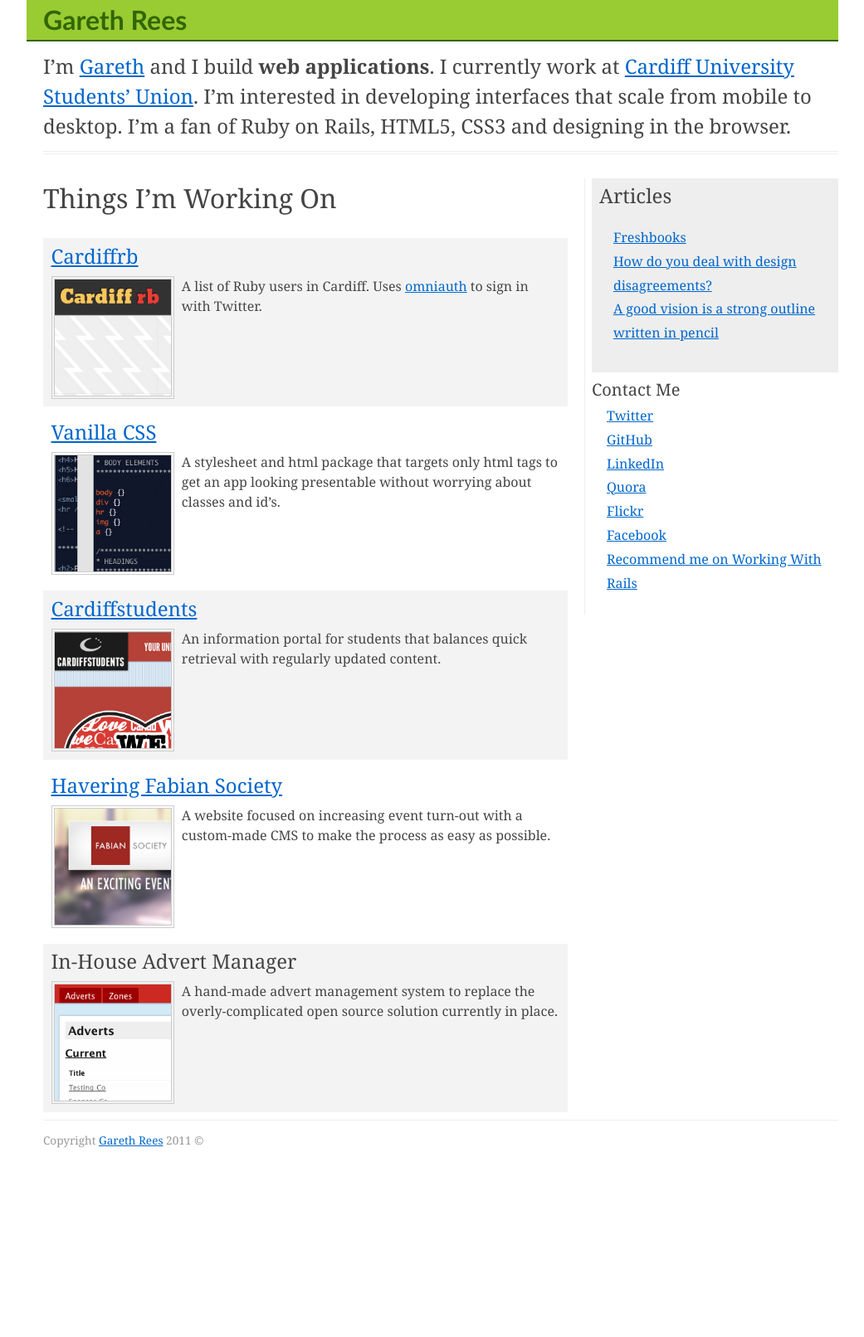
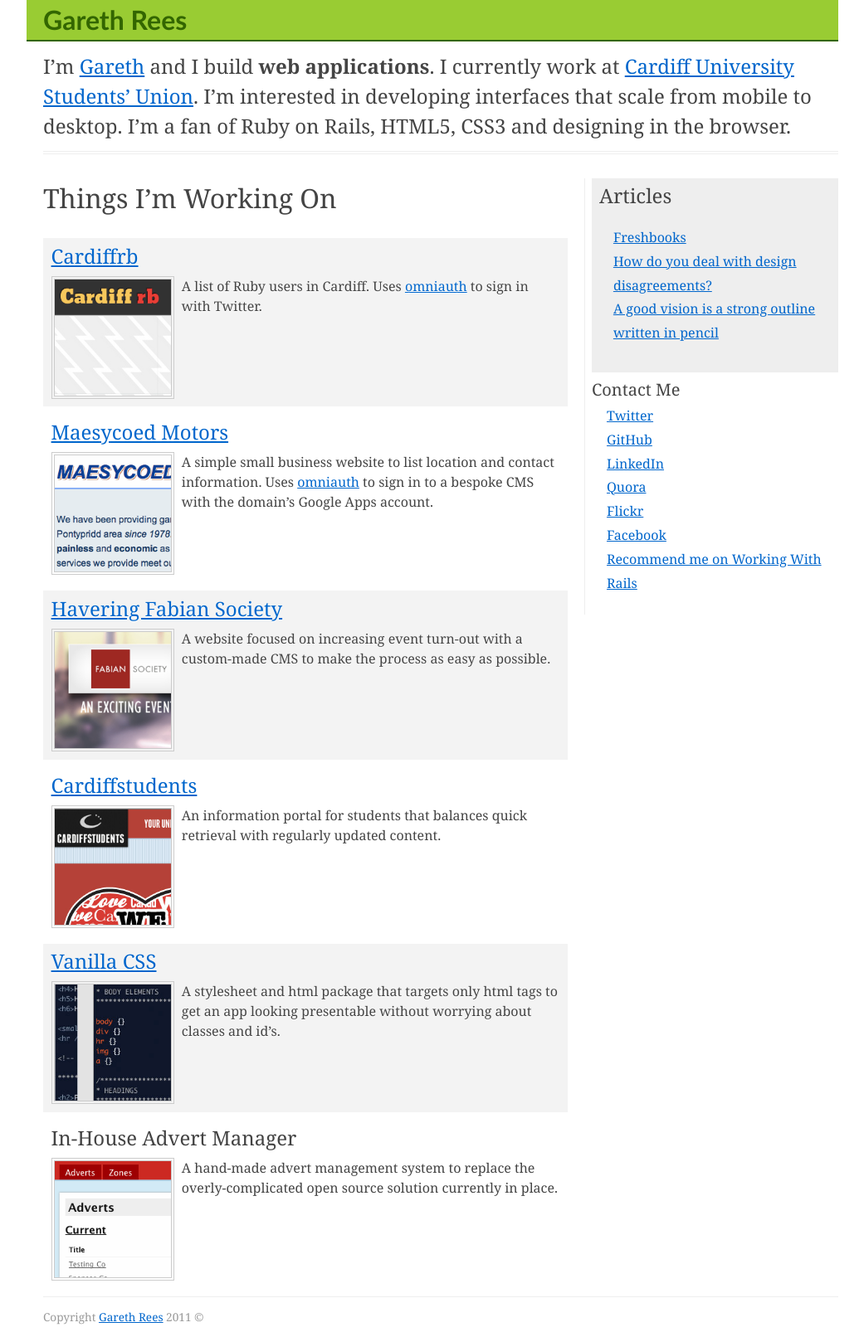
Before and after one commit to garethrees/garethrees.github.com, a Jekyll site: the page built from index.html, in a window 1280 px wide. Shown: the whole page at 83% size, without its empty margins (109-1150 px from the left). Built offline with Jekyll 4.4.1, drawn with Linux system fonts in a browser that asks for light colours; nearby versions of some CDN libraries; before the commit the page ends 1399 px from its top, so only the background shows below that.

Commit message:
Add maesycoed motors project

```diff
--- a/_includes/portfolio.html
+++ b/_includes/portfolio.html
@@ -8,9 +8,15 @@
 	</article>
 
 	<article class="project clearfix">
-		<h2><a href="http://www.vanillacss.com">Vanilla CSS</a></h2>
-		<a href="http://www.vanillacss.com"><img src="images/portfolio/vanilla-thumb.png" alt="Vanilla CSS" title="Vanilla CSS" class="thumb"></a>
-		<p>A stylesheet and html package that targets only html tags to get an app looking presentable without worrying about classes and id&rsquo;s.</p>
+		<h2><a href="http://www.maesycoedmotors.co.uk">Maesycoed Motors</a></h2>
+		<a href="http://www.maesycoedmotors.co.uk"><img src="images/portfolio/maesycoed-thumb.png" alt="Maesycoed Motors" title="Maesycoed Motors" class="thumb"></a>
+		<p>A simple small business website to list location and contact information. Uses <a href="https://github.com/intridea/omniauth">omniauth</a> to sign in to a bespoke CMS with the domain&rsquo;s Google Apps account.</p>
+	</article>
+
+	<article class="project clearfix">
+		<h2><a href="http://haveringfabians.org.uk">Havering Fabian Society</a></h2>
+		<img src="images/portfolio/fabians-thumb.png" alt="Havering Fabian Society" title="Havering Fabian Society" class="thumb">
+		<p>A website focused on increasing event turn-out with a custom-made CMS to make the process as easy as possible.</p>
 	</article>
 
 	<article class="project clearfix">
@@ -20,9 +26,9 @@
 	</article>
 
 	<article class="project clearfix">
-		<h2><a href="http://haveringfabians.org.uk">Havering Fabian Society</a></h2>
-		<img src="images/portfolio/fabians-thumb.png" alt="Havering Fabian Society" title="Havering Fabian Society" class="thumb">
-		<p>A website focused on increasing event turn-out with a custom-made CMS to make the process as easy as possible.</p>
+		<h2><a href="http://www.vanillacss.com">Vanilla CSS</a></h2>
+		<a href="http://www.vanillacss.com"><img src="images/portfolio/vanilla-thumb.png" alt="Vanilla CSS" title="Vanilla CSS" class="thumb"></a>
+		<p>A stylesheet and html package that targets only html tags to get an app looking presentable without worrying about classes and id&rsquo;s.</p>
 	</article>
 
 	<article class="project clearfix">
```
Also changed, not shown: images/portfolio/maesycoed-thumb.png (added).
